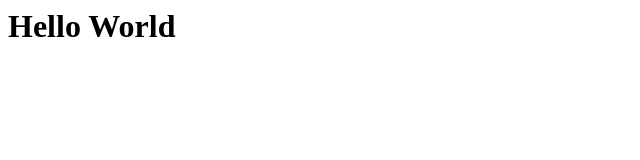
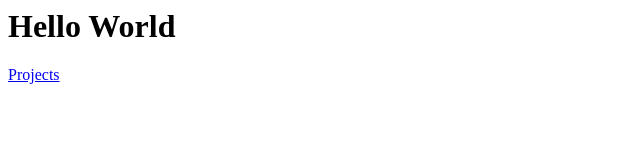
Before and after one commit to LilBit101/LilBit101.github.io, a plain HTML site: page index.html in a window 1280 px wide. Shown: the full height of the page, 0-640 px from the left. Drawn offline with Linux system fonts and the light colour scheme.

Commit message:
Update index.html

```diff
--- a/index.html
+++ b/index.html
@@ -1 +1,2 @@
 <h1>Hello World</h1>
+<a href="lilbit101.github.io/projects.html">Projects</a>
```
